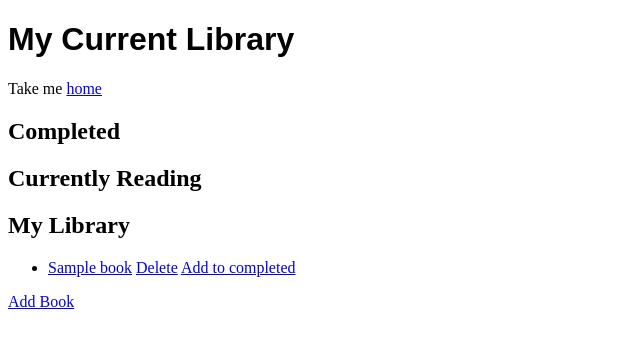
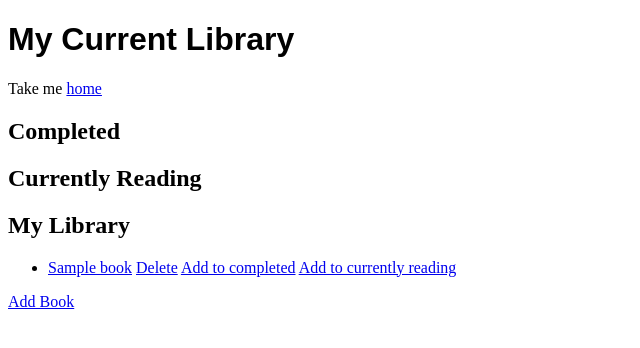
Before and after one commit to mAnjra/Django-BookTracker, a Django app: page /books/ in a window 1280 px wide. Shown: the top 348 px of the page, without its empty margins (0-640 px from the left). Run offline with Django 4.2, Linux system fonts and the light colour scheme; tables that the repository leaves empty hold one stand-in row (values such as "Sample post").

Commit message:
added functionality for adding and removing to both currenlty reading and completed - displaying based on status - only adding start date if there wasnt one before this will be modified later on

```diff
--- a/books/templates/all_books.html
+++ b/books/templates/all_books.html
@@ -28,6 +28,8 @@
       <li>
           <a href={% url 'details' x.id %}>{{x.book_title}}</a>
           <a href={% url 'delete_book' x.id %}>Delete</a>
+          <a href={% url 'completed_book' x.id %}>Add to completed</a>
+          <a href={% url 'add_library' x.id %}>Back to Library</a>
       </li>
 
     {% endfor %}
@@ -40,6 +42,7 @@
           <a href={% url 'details' x.id %}>{{x.book_title}}</a>
           <a href={% url 'delete_book' x.id %}>Delete</a>
           <a href={% url 'completed_book' x.id %}>Add to completed</a>
+          <a href={% url 'reading_book' x.id %}>Add to currently reading</a>
       </li>
 
     {% endfor %}
--- a/books/urls.py
+++ b/books/urls.py
@@ -9,5 +9,6 @@ urlpatterns = [
     path('delete_book/<book_id>', views.delete_book, name='delete_book'),
     path('add_to_completed/<book_id>', views.completed_book, name='completed_book'),
     path('add_to_reading/<book_id>', views.reading_book, name='reading_book'),
+    path('add_to_library/<book_id>', views.add_library, name='add_library'),
 
 ]
--- a/books/views.py
+++ b/books/views.py
@@ -65,6 +65,14 @@ def reading_book(request, book_id):
     '''Updates book with status reading book'''
     book = Books.objects.get(id=book_id)
     book.status = 'reading'
-    book.start_date = timezone.now().date()
+    if book.start_date is None:
+        book.start_date = timezone.now().date()
     book.save()
     return redirect('books')
+
+def add_library(request, book_id):
+    """Adds book to library in cases where its status was chnaged by mistake"""
+    book = Books.objects.get(id=book_id)
+    book.status = 'library'
+    book.save()
+    return redirect('books')
```
